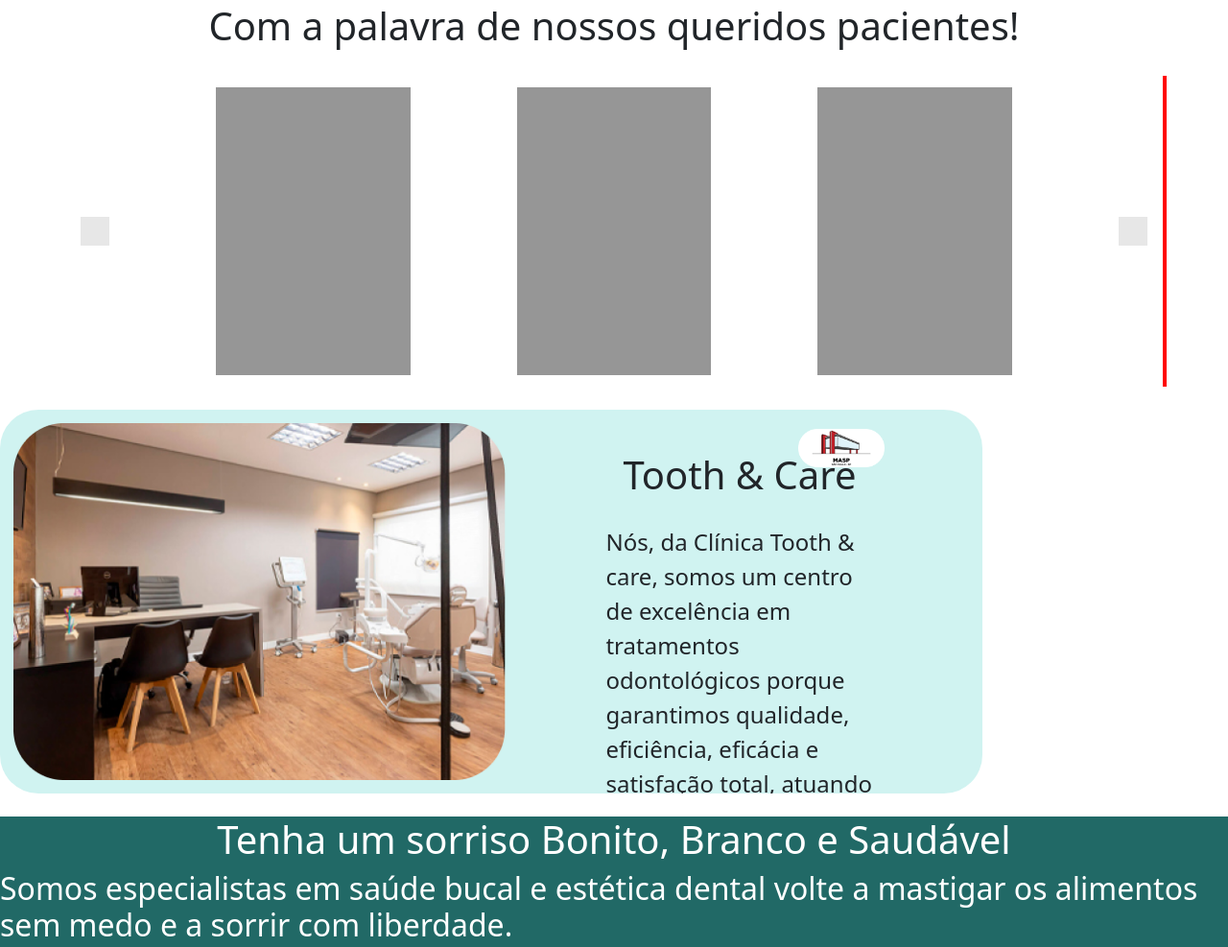
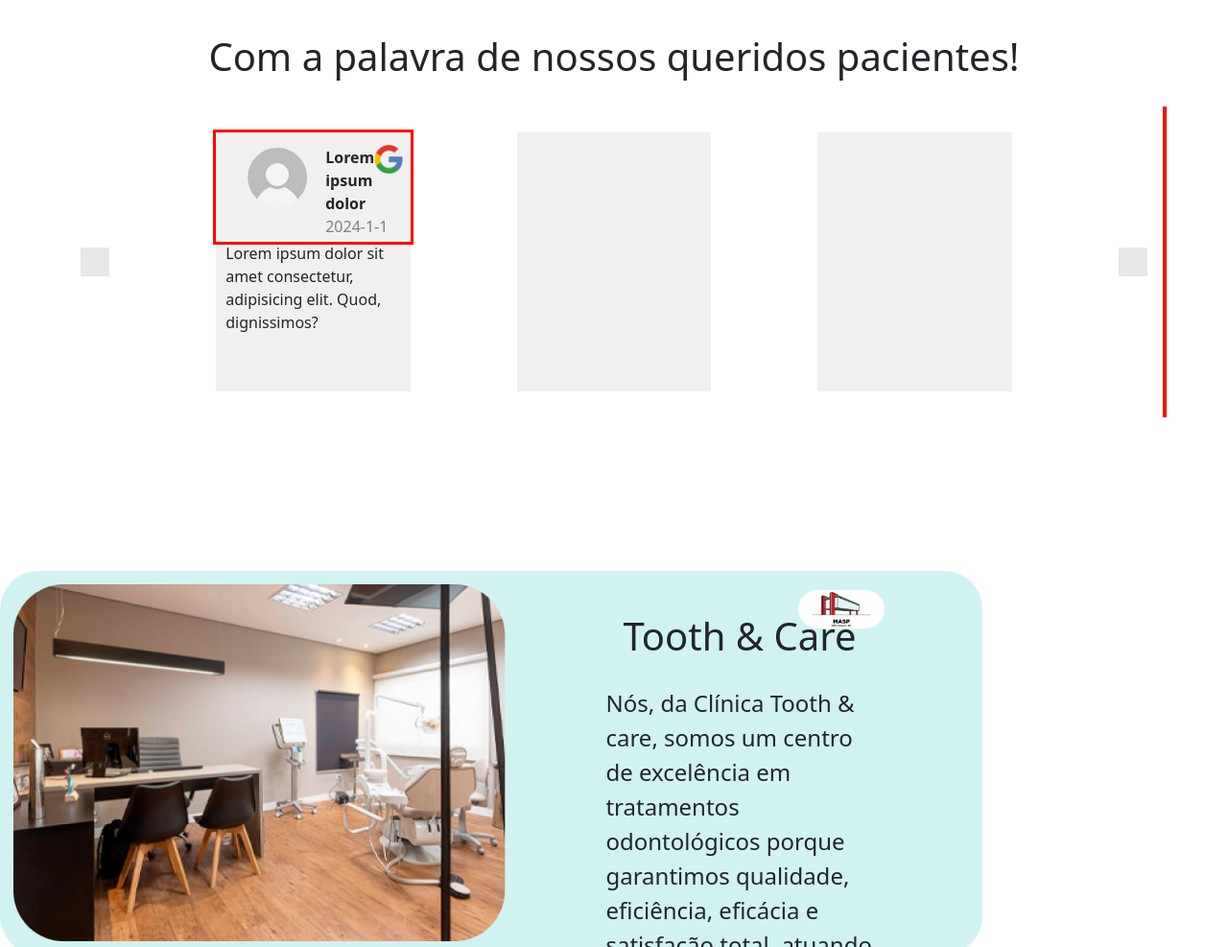
Before and after one commit to GuilhermeFusuma/Tooth_-_Care, a plain HTML site: page index.html in a window 1280 px wide. Shown: the part 968-1955 px from the top of the page at 96% size. Drawn offline with nearby package versions, Linux system fonts and the light colour scheme.

Commit message:
adicionadas imagens no contato. editado avaliações no index.

```diff
--- a/index.html
+++ b/index.html
@@ -78,7 +78,24 @@
         <div class="primeiro container" id="primeiro-cartoes">
             <a href="#terceiro-cartoes"><div class="seta esquerda"></div></a>
             <div class="cards">
-
+                <div class="card-above">
+                    <img src="user_img.avif" alt="">
+                    <div class="informacoes">
+                        <p>Lorem ipsum dolor</p>
+                        <p>2024-1-1</p>
+                    </div>
+                </div>
+                <div class="card-below">
+                    <div class="estrelas">
+                        <div class="estrela"></div>
+                        <div class="estrela"></div>
+                        <div class="estrela"></div>
+                        <div class="estrela"></div>
+                        <div class="estrela"></div>
+                    </div>
+                    <p>Lorem ipsum dolor sit amet consectetur, adipisicing elit. Quod, dignissimos?</p>
+                </div>
+                <img src="google_icon.png" alt="" id="google">
             </div>
             <div class="cards">
 
@@ -222,7 +239,7 @@
         <div class="box contato">
             <h3>Contato:</h3>
             <div class="line"></div>
-            <a href="">Contato</a>
+            <a href="contato.html">Contato</a>
             <a href="">Cadastre-se</a>
         </div>
         <div class="line-vertical"></div>
--- a/style_index.css
+++ b/style_index.css
@@ -6,7 +6,7 @@
 } */
 section {
     overflow: hidden;
-    margin-block: 3vh
+    margin-block: 5vh
 }
 
 #bemvindo {
@@ -66,17 +66,18 @@ section {
 
 #segunda-secao .avaliacoes {
     width: 90vw;
-    height: 450px;
+    height: 50vh;
     display: flex;
     overflow-x: scroll;
     align-items: center;
-    scroll-snap-type: x mandatory;
+    /* scroll-snap-type: x mandatory; */
     scrollbar-width: none;
     scroll-behavior: smooth;
 }
 #segunda-secao .container {
     outline: 4px red solid;
     min-width: 100%;
+    height: 60vh;
     z-index: 4;
     display: flex;
     justify-content: center;
@@ -86,8 +87,40 @@ section {
 }
 #segunda-secao .cards {
     width: 400px;
-    height: 300px;
-    background-color: rgb(150, 150, 150);
+    height: 270px;
+    background-color: rgba(231, 231, 231, 0.61);
+    display: flex;
+    flex-flow: column;
+    position: relative;
+}
+#segunda-secao .card-above {
+    display: flex;
+    outline: 3px solid red;
+    padding: 14px;
+    padding-bottom: 0;
+}
+#segunda-secao .card-above p {
+    margin: 0;
+}
+#segunda-secao .card-above p:nth-child(1) {
+    font-weight: 780;
+}
+#segunda-secao .card-above p:nth-child(2) {
+    color: rgb(128, 128, 128);
+}
+#segunda-secao .card-above img:nth-child(1) {
+    translate: 0 -17px;
+    width: 100px;
+    clip-path: circle(31%);
+}
+#segunda-secao #google {
+    position: absolute;
+    width: 30px;
+    top: 5%;
+    right: 4%;
+}
+#segunda-secao .card-below {
+    padding-inline: 10px;
 }
 
 #terceira-secao {
@@ -97,6 +130,7 @@ section {
     display: flex;
     gap: 5px;
     padding: 14px;
+    margin-block: 20vh;
 }
 #terceira-secao::after {
     content: '';
```
Also changed, not shown: contato.html (+1 -1 lines), contato_img.png, endereço_img.png, google_icon.png (added), horario_img.png, image 14mapa_ contato_img.png, paulista_img.png, telefone_img.png, user_img.avif (added), whattsapp_img.png.
